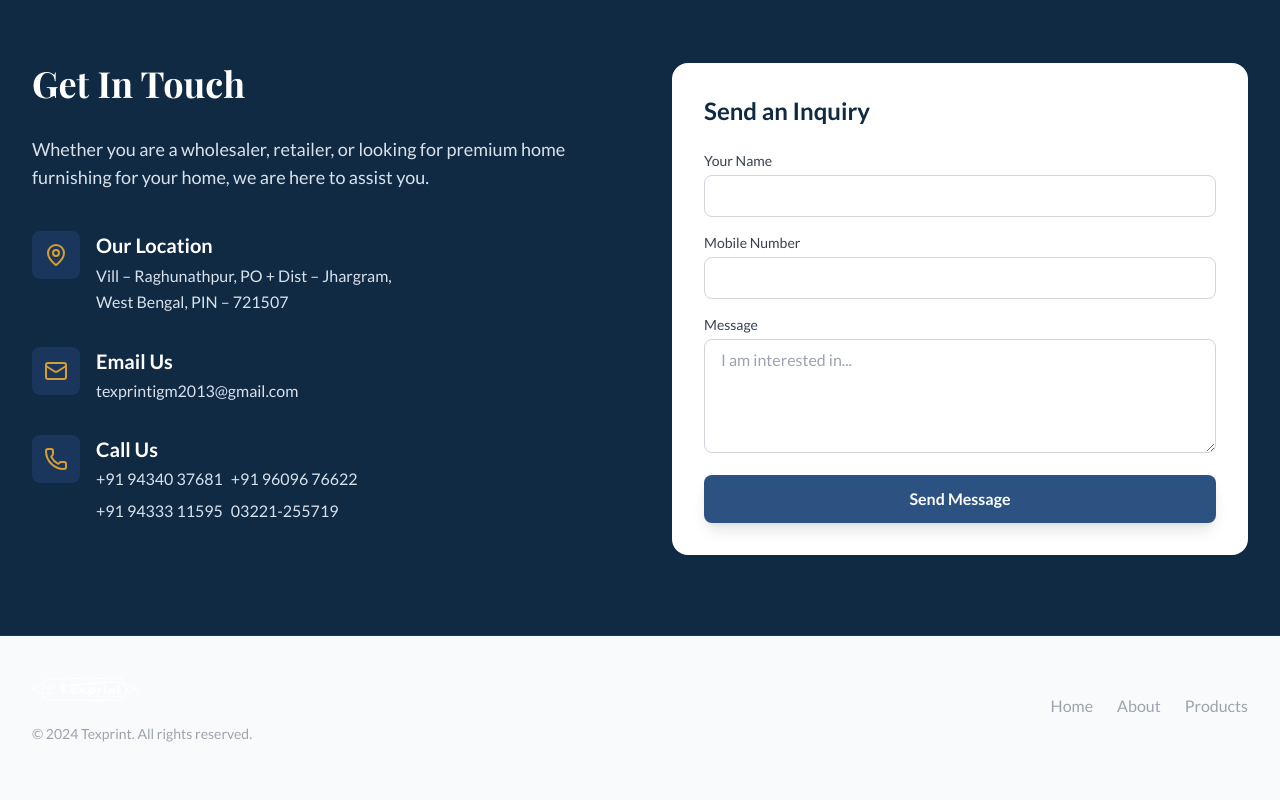
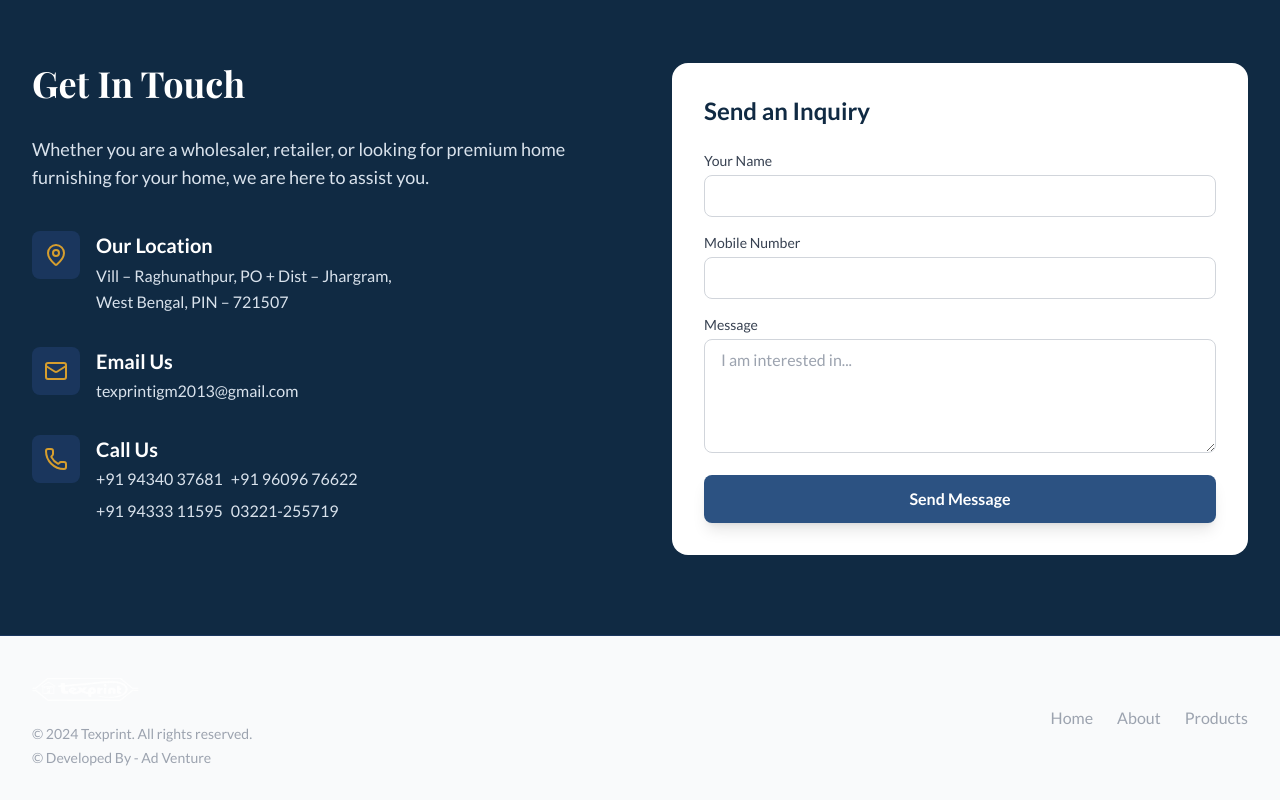
Before and after one commit to memainak/texprint, a plain HTML site: page index.html in a window 1280 px wide. Shown: the part 4101-4901 px from the top of the page. Before the commit the page ends 4877 px from the top, so only its background shows below. Drawn offline with nearby package versions, Linux system fonts and the light colour scheme; files whose address does not match are found by name.

Commit message:
Update index.html

```diff
--- a/index.html
+++ b/index.html
@@ -581,6 +581,7 @@
                 >
                 <span class="hidden text-xl font-serif text-white font-bold">Texprint</span>
                 <p class="text-sm mt-1">© 2024 Texprint. All rights reserved.</p>
+                 <p class="text-sm mt-1">© Developed By - <a href="https://ad-venture.in">Ad Venture</a></p>
             </div>
             <div class="flex space-x-6">
                 <a href="#home" class="hover:text-white transition">Home</a>
```
